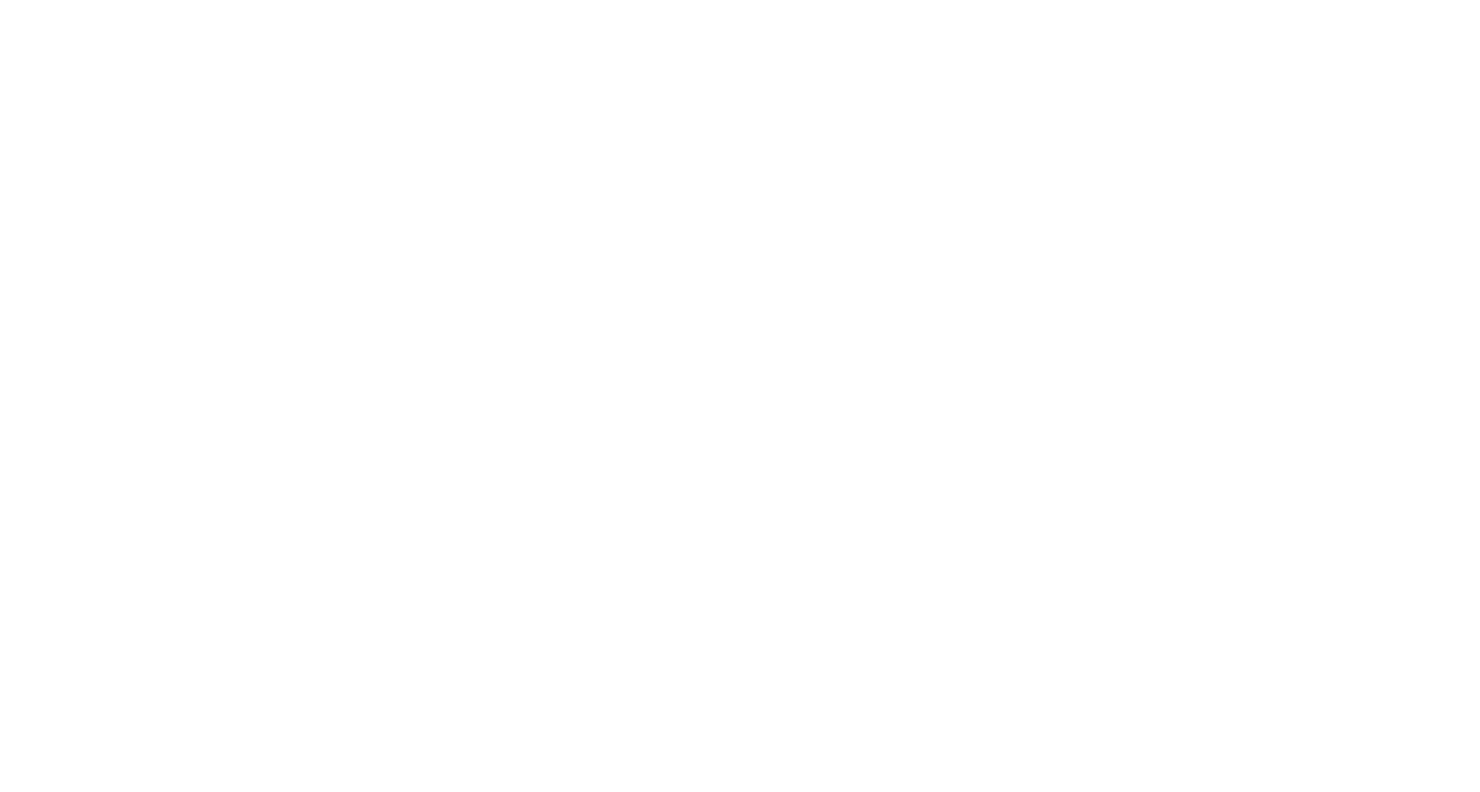
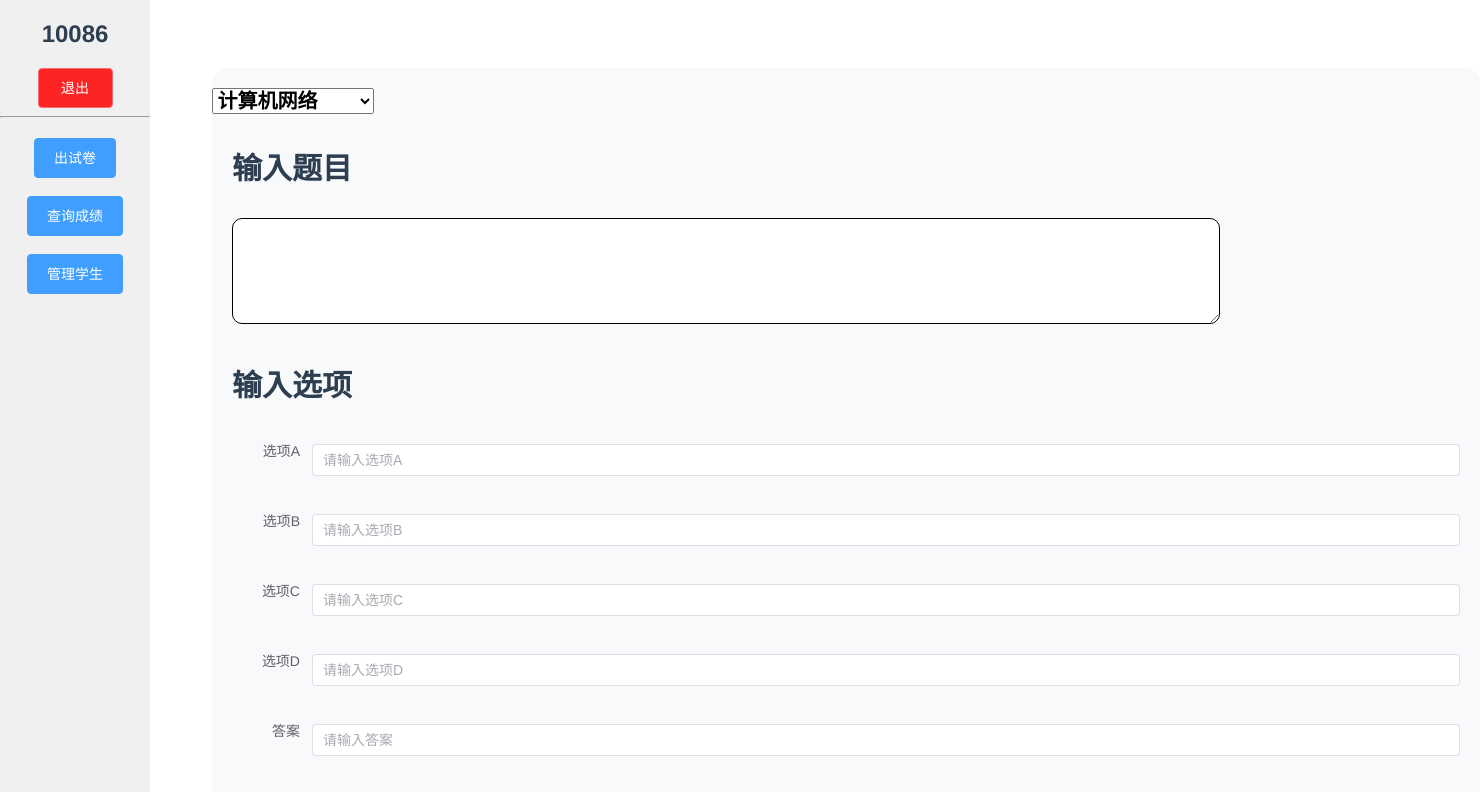
Before and after one commit to yuuki2022/myweb, a Vue app in the folder myvue/: page /createQuestion in a window 1280 px wide. Before the commit this address had no page. Shown: the top 792 px of the page, 1480 px wide, since content can reach past the window. Built offline with nearby package versions, Linux system fonts and the light colour scheme.

Commit message:
创造问题

```diff
--- a/myvue/package.json
+++ b/myvue/package.json
@@ -8,6 +8,7 @@
     "lint": "vue-cli-service lint"
   },
   "dependencies": {
+    "axios": "^1.6.7",
     "core-js": "^3.8.3",
     "element-plus": "^2.6.0",
     "vue": "^3.2.13",
--- /dev/null
+++ b/myvue/src/components/CreateQuestion.vue
@@ -0,0 +1,155 @@
+<template>
+    <el-container>
+        <el-aside width=150px>
+            <div class="username">10086</div>
+            <!-- <button @click="logout" class="logout">退出</button> -->
+            <el-button type="danger" @click="logout" size="large" id="quit">退出</el-button>
+            <hr>
+            <div class="buttons">
+                <el-button type="primary" size="large" id="createPaper">出试卷</el-button>
+                <br>
+                <el-button type="primary" @click="Togradelookup" size="large" id="lookgrade">查询成绩</el-button>
+                <br>
+                <el-button type="primary" @click="Togradelookup" size="large" id="organizeStudent">管理学生</el-button>
+                <br>
+                <!-- <button class="purple">检查结果</button> -->
+            </div>
+        </el-aside>
+
+        <el-container>
+
+            <el-main>
+
+                <el-form label-width="80px">
+                    <div>
+                        <select class="chooseSubject">
+                            <option value="1">计算机网络</option>
+                            <option value="2">计算机组成原理</option>
+                            <option value="3">计算机操作系统</option>
+                            <option value="4">数据结构</option>
+                        </select>
+                    </div>
+                    <p style="display: block; font-weight: bold; font-size: 30px;">输入题目</p>
+                    <textarea id="question"></textarea>
+                    <p style="font-weight: 400; font-weight: bold; font-size: 30px;">输入选项</p>
+                    <el-form-item label="选项A">
+                        <el-input v-model="optionA" placeholder="请输入选项A"></el-input>
+                    </el-form-item>
+                    <el-form-item label="选项B">
+                        <el-input v-model="optionB" placeholder="请输入选项B"></el-input>
+                    </el-form-item>
+                    <el-form-item label="选项C">
+                        <el-input v-model="optionC" placeholder="请输入选项C"></el-input>
+                    </el-form-item>
+                    <el-form-item label="选项D">
+                        <el-input v-model="optionD" placeholder="请输入选项D"></el-input>
+                    </el-form-item>
+                    <el-form-item label="答案">
+                        <el-input v-model="answer" placeholder="请输入答案"></el-input>
+                    </el-form-item>
+                    <el-form-item label="难度等级">
+                        <el-radio-group v-model="radio">
+                            <el-radio :value=0>困难</el-radio>
+                            <el-radio :value=1>中等</el-radio>
+                            <el-radio :value=2>容易</el-radio>
+                        </el-radio-group>
+                    </el-form-item>
+                    <button class="save">保存</button>
+                </el-form>
+            </el-main>
+        </el-container>
+    </el-container>
+
+
+
+
+</template>
+
+<script>
+export default {
+    name: 'CreateQuestionComponent',
+    data() {
+        return {
+            question: '',
+            optionA: '',
+            optionB: '',
+            optionC: '',
+            optionD: '',
+            answer: ''
+        }
+    },
+    methods: {
+
+    }
+}
+
+</script>
+
+<style scoped>
+p {
+    text-align: left;
+}
+#question{
+    text-align: left;
+
+}
+.save{
+    background-color: #43CD72;
+    color:#FFF;
+    width: 100px;
+    height: 60px;
+    border-radius: 10px;
+}
+.el-form-item{
+    margin-bottom: 20px;
+    height: 50px;
+}
+.el-form-item .el-form-item__label {
+    border-radius: 50%;
+    font-size: 20px;
+    font-weight: bold;
+    background-color: #D9D9D9;
+    width: 50px;
+    height: 20px;
+    display: inline-block;
+    line-height: 100%;
+}
+
+.chooseSubject {
+    position: relative;
+    left: -45%;
+    font-size: 20px;
+    font-weight: bold;
+}
+
+.el-aside {
+    height: 100%;
+    position: fixed;
+    left: 0px;
+    top: 0px;
+    flex-direction: column;
+    background-color: #f0f0f0;
+}
+
+.el-main {
+    width: 1100px;
+    height: 880px;
+    margin-top: 5%;
+    left: 409px;
+    border-radius: 15px;
+    background-color: #F8F9FB;
+}
+
+textarea {
+    width: 80%;
+    height: 100px;
+    border-radius: 10px;
+    border: 1px solid #000;
+    display: block;
+    text-align: center;
+    /*设置字体大小 */
+    font-size: 20px;
+    margin-bottom: 3%;
+
+}
+</style>
--- a/myvue/src/components/GradeLookup.vue
+++ b/myvue/src/components/GradeLookup.vue
@@ -52,7 +52,7 @@
                                 {{ row.ds || '未参加考试' }}
                             </template>
                         </el-table-column>
-                        <el-table-column fixed="right" label="操作" width="100">
+                        <el-table-column fixed="right" label="操作" width="100" >
 
                             <template v-slot="scope">
                                 <el-button @click.prevent="deleteRow(scope.$index, tableData)" type="text" size="small">
@@ -1347,22 +1347,14 @@ interface User {
     font-size: 20px;
 } */
 
-.el-table th {
+.el-table th{
+    width: 176px;
+    height: 80px;
     padding: 10px;
     border: 1px solid #0c090977;
     text-align: center;
     background-color: #D9D9D9;
     width: 176px;
-}
-
-.id {
-    width: 100px;
-    background-color: #D9D9D9;
-}
-
-.el-table th{
-    width: 176px;
-    height: 80px;
 }
 .el-table td {
     padding: 10px;
--- a/myvue/src/components/Register.vue
+++ b/myvue/src/components/Register.vue
@@ -13,6 +13,8 @@
 </template>
 
 <script>
+import axios from 'axios'
+
 export default {
   name: 'RegisterComponent',
   data() {
@@ -29,26 +31,20 @@ export default {
         alert('两次输入的新密码不一致')
         return
       }
-      fetch('http://localhost:8081/authentication', {
-        method: 'POST',
-        headers: {
-          'Content-Type': 'application/json'
-        },
-        body: JSON.stringify({
+      axios.post('http://localhost:8081/resetPassword', {
         adminName: this.account,
         oldPassword: this.oldPassword,
-          newPassword: this.newPassword,
+        newPassword: this.newPassword
       })
-      })
-        .then(res => res.json())
       .then(res => {
         console.log(res)
-          if (res.code === '200') {
-            alert(res['message'])
+        if (res.data.code === '200') {
+          alert(res.data['message'])
         } else {
-            alert(res['message'])
+          alert(res.data['message'])
         }
       })
+
     }
   }
 }
--- a/myvue/src/router.js
+++ b/myvue/src/router.js
@@ -3,6 +3,7 @@ import login from './components/login.vue';
 import GradeLookup from './components/GradeLookup.vue';
 import Student from './components/Student.vue';
 import Register from './components/Register.vue';
+import CreateQuestion from './components/CreateQuestion.vue';
 
 
 
@@ -26,6 +27,11 @@ const routes = [
       path:"/register",
       name:"register",
       component: Register
+    },
+    {
+      path: '/createQuestion',
+      name:'CreateQuestion',
+      component: CreateQuestion
     }
   ];
 
```
Also changed, not shown: 1 other file (tests, documents, lock files or other folders). Lines whose indentation alone changed are shown as unchanged.
